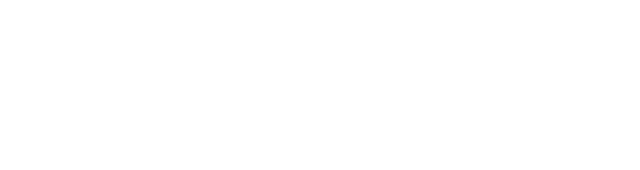
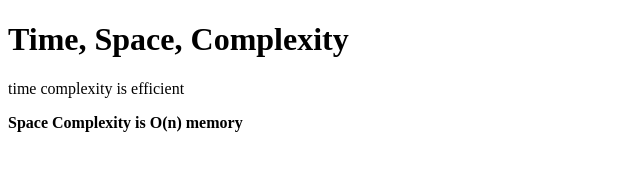
Before and after one commit to acciojob/time-and-space-complexity-daruripavan402-cmd, a website: page main.html in a window 1280 px wide. Shown: the whole page, without its empty margins (0-640 px from the left). Drawn offline with Linux system fonts and the light colour scheme.

Commit message:
created a submission

```diff
--- a/main.html
+++ b/main.html
@@ -7,6 +7,17 @@
 </head>
 
 <body>
+
+<h1>Time, Space, Complexity</h1>
+<p>time complexity is efficient</p>
+	<P><b>Space Complexity is O(n) memory</b></P>
+
+
+
+
+
+
+
 	<!-- the entire body must be written by student -->
     <script type="text/javascript" src="./script.js">
 </script>
```
